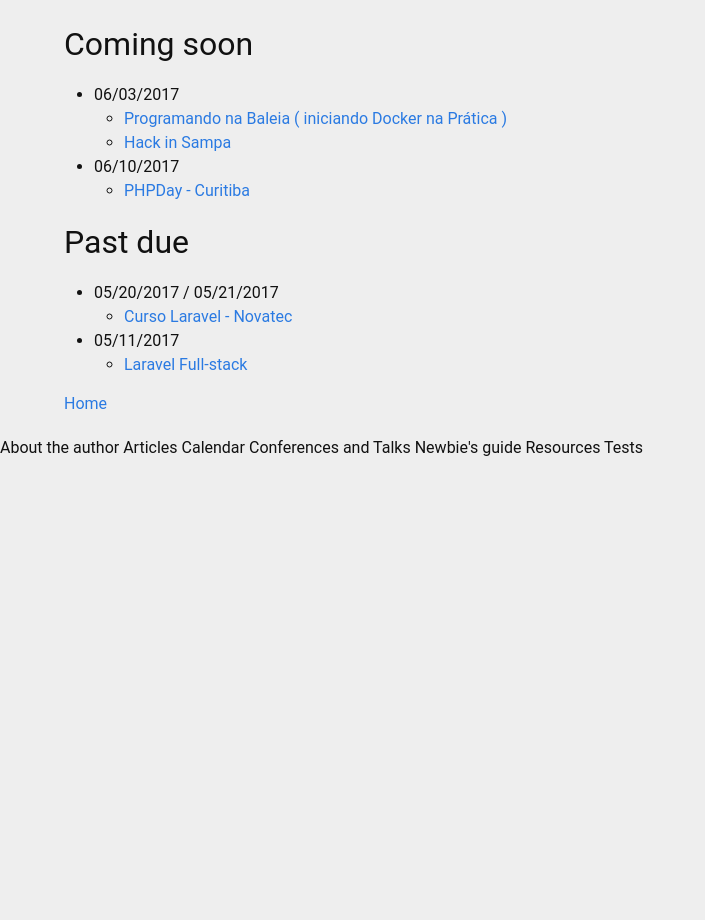
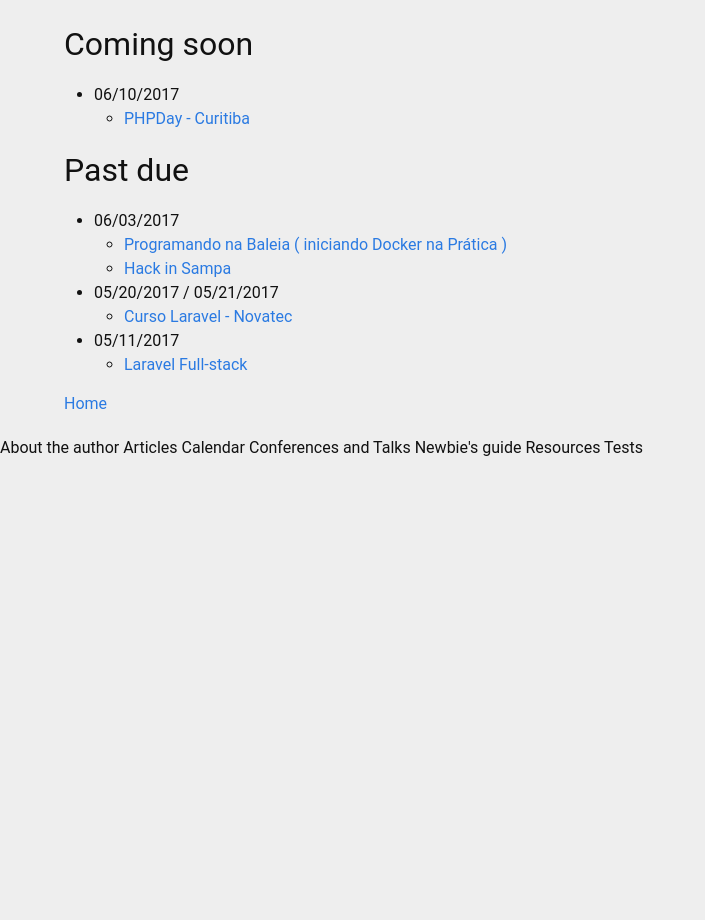
Before and after one commit to tiepdotme/marabesi.com, a Jekyll site: the page built from calendar.md, in a window 1280 px wide. Shown: the whole page, without its empty margins (0-705 px from the left). Built offline with Jekyll 4.4.1, drawn with Linux system fonts in a browser that asks for light colours; comment, search, counter and statistics services are not loaded.

```diff
--- a/calendar.md
+++ b/calendar.md
@@ -19,14 +19,14 @@ last_name: Marabesi
 
 # Coming soon
 
-- 06/03/2017
-  - [Programando na Baleia ( iniciando Docker na Prática )](https://www.meetup.com/pt-BR/THT-Things-Hacker-Team/events/239853023/)
-  - [Hack in Sampa](https://www.eventbrite.com.br/e/hack-in-sampa-registration-34727938198)
 - 06/10/2017
   - [PHPDay - Curitiba](https://www.sympla.com.br/php-day-curitiba__136236)
 
 # Past due
 
+- 06/03/2017
+  - [Programando na Baleia ( iniciando Docker na Prática )](https://www.meetup.com/pt-BR/THT-Things-Hacker-Team/events/239853023/)
+  - [Hack in Sampa](https://www.eventbrite.com.br/e/hack-in-sampa-registration-34727938198)
 - 05/20/2017 / 05/21/2017
   - [Curso Laravel - Novatec](http://ctnovatec.com.br/cursos/php/laravel-2/)
 - 05/11/2017
```
